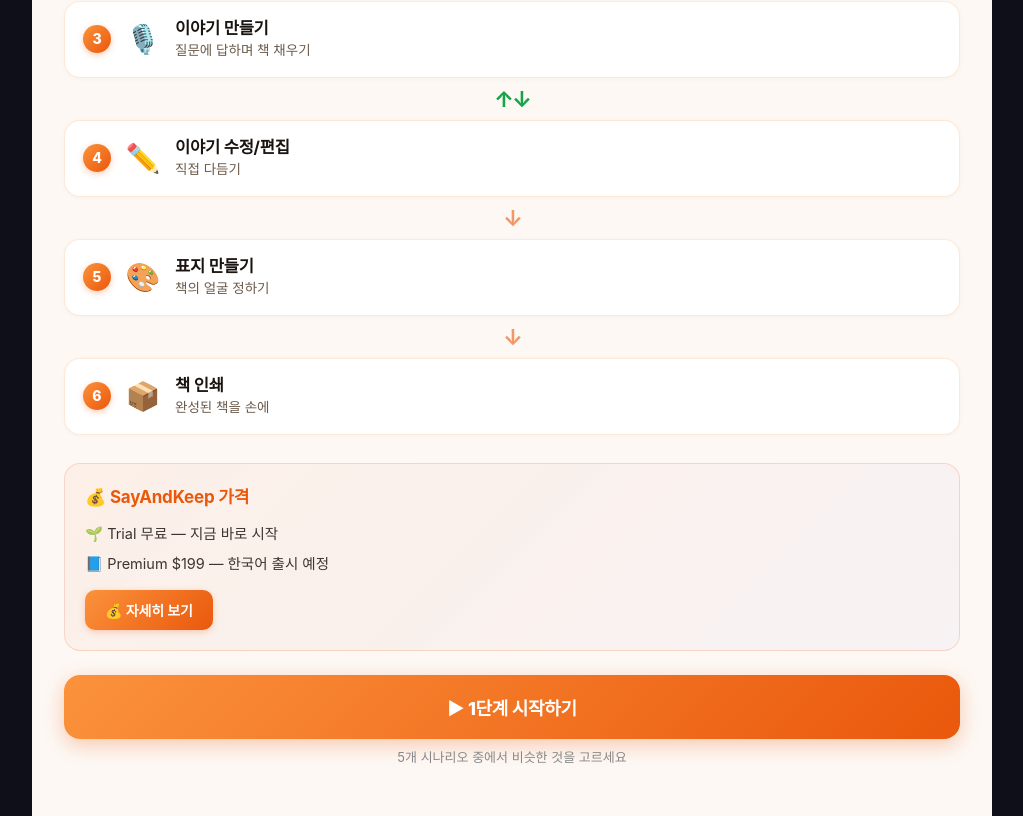
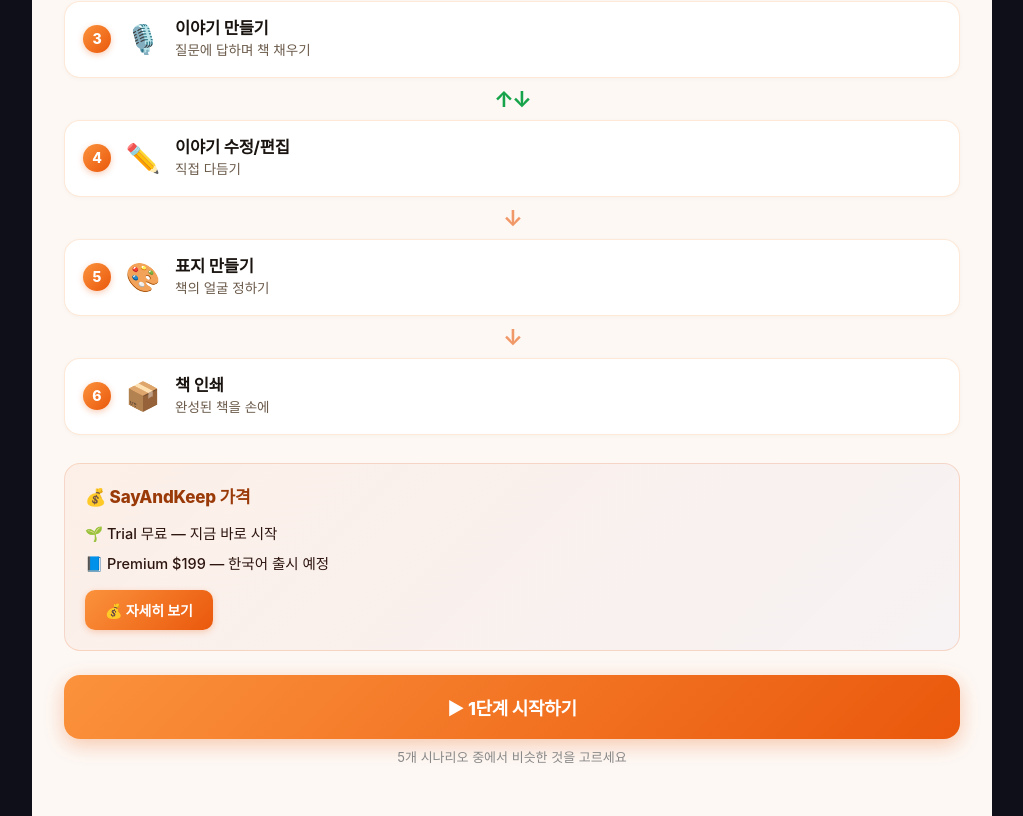
Before and after one commit to timlee789/ihavefriend.com, a Next.js app: page /architect in a window 1280 px wide. Shown: the part 500-1316 px from the top of the page, without its empty margins (128-1151 px from the left). Built offline with nearby package versions, Linux system fonts and the light colour scheme.

Commit message:
Sprint 2W: Fix /architect pricingBox text contrast on light background

```diff
--- a/app/architect/page.module.css
+++ b/app/architect/page.module.css
@@ -160,11 +160,15 @@
   border: 1px solid rgba(234, 88, 12, 0.18);
   border-radius: 16px;
 }
+/* Sprint 2W (2026-05-13) — Tim: pricingBox 글씨 안 보임 fix.
+   배경 (light gradient ~5% opacity orange+purple = ~흰색) 에 대비 ↑.
+   .pricingTitle: orange → 진한 brown-orange (darker, weight ↑)
+   .pricingItem: 0.85 opacity → 1.0 + weight 500 (시니어 친화 가독성) */
 .pricingTitle {
   font-size: 17px;
-  font-weight: 700;
+  font-weight: 800;
   margin: 0 0 12px;
-  color: #ea580c;
+  color: #9a3a08;  /* darker orange-brown, 흰 배경 대비 ↑ */
   letter-spacing: -0.01em;
 }
 .pricingList {
@@ -175,7 +179,8 @@
 }
 .pricingItem {
   font-size: 14.5px;
-  color: rgba(26, 20, 16, 0.85);
+  color: #2d1510;  /* full opacity, 가독성 ↑ */
+  font-weight: 500;
   line-height: 1.5;
   word-break: keep-all;
 }
```
